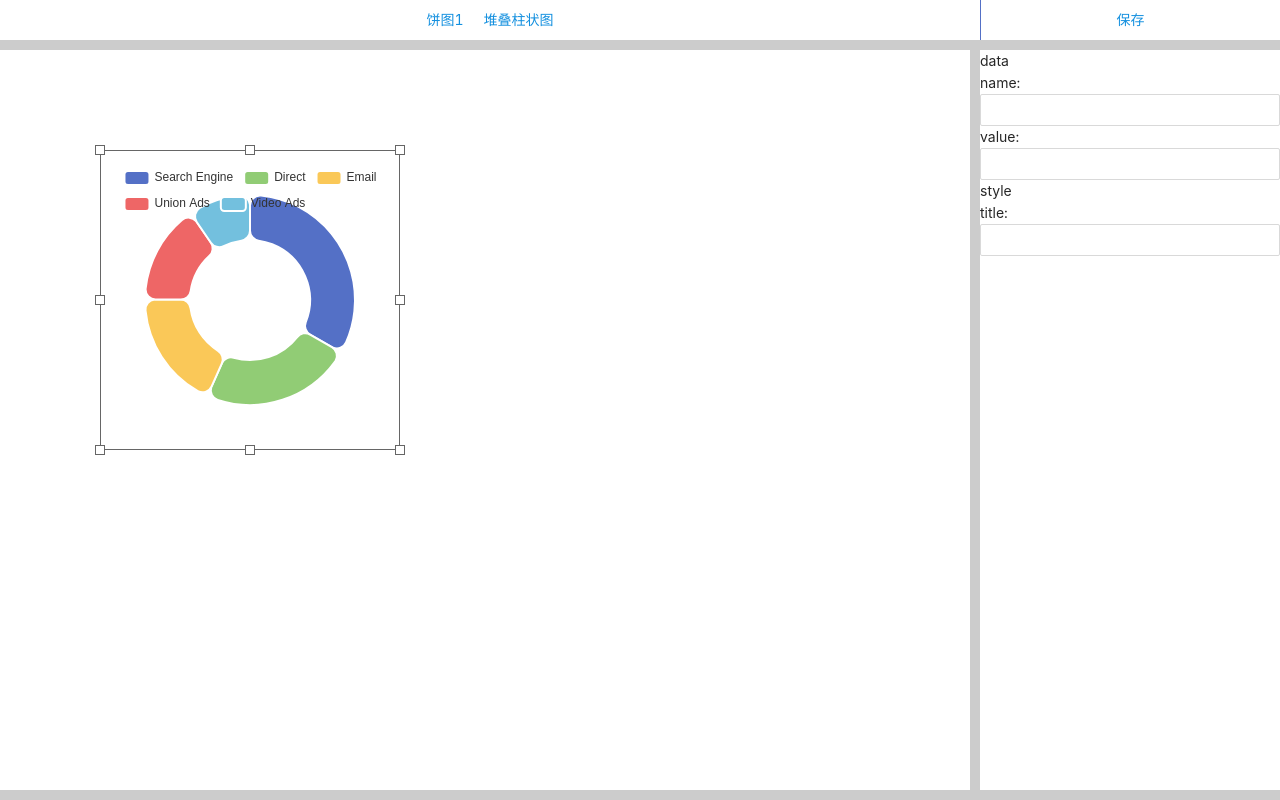
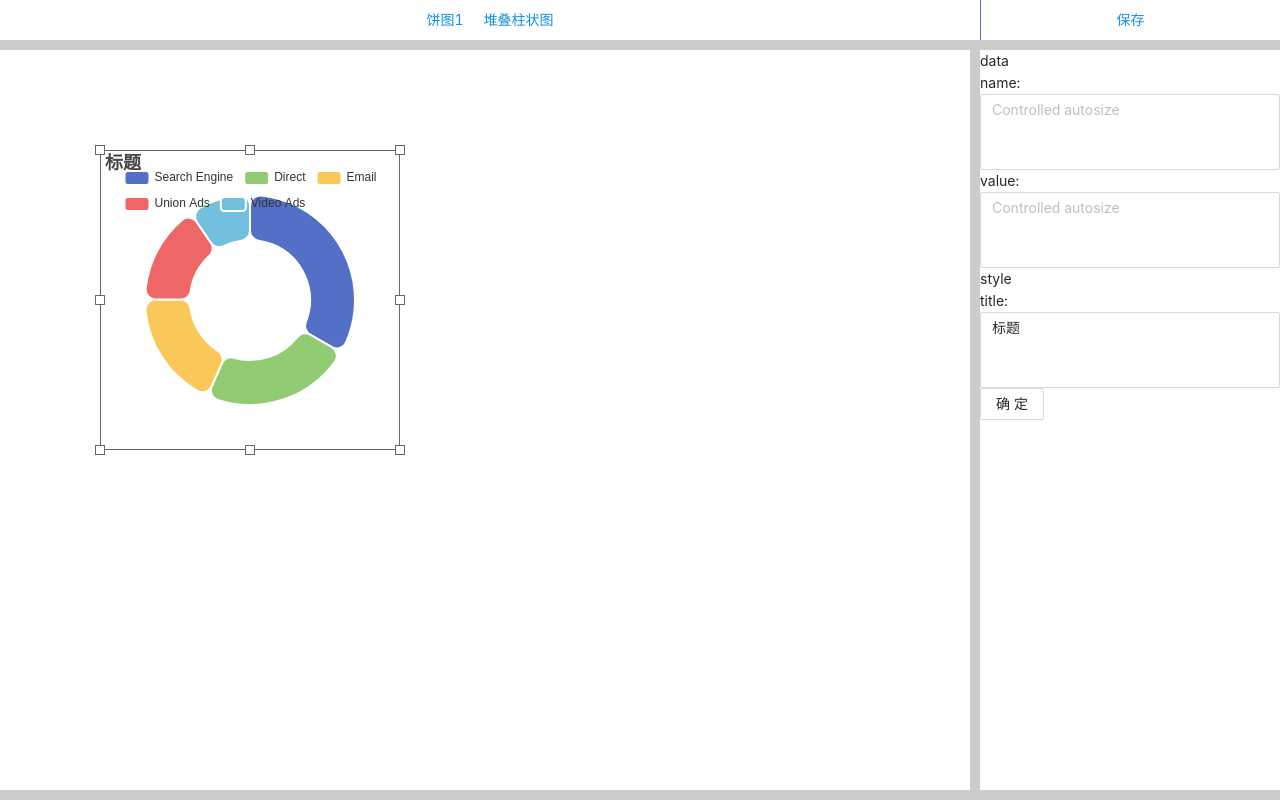
Before and after one commit to ChengTouYuan/drag-chart, a Vue app: page / in a window 1280 px wide. Both pictures are taken after a click on the element "饼图1". Built offline with nearby package versions, Linux system fonts and the light colour scheme.

Commit message:
动态设置title

```diff
--- a/src/charts/Pipe1.vue
+++ b/src/charts/Pipe1.vue
@@ -10,8 +10,8 @@
 import { ref } from "@vue/reactivity"
 import DragBox from "../tools/DragBox.vue"
 import * as echarts from 'echarts'
-import { onMounted } from "@vue/runtime-core";
-import {defineProps} from "vue"
+import { nextTick, onMounted } from "@vue/runtime-core";
+import {defineProps,watch} from "vue"
 import { useStore } from  'vuex'
 
 //利用drag box组件标识是哪一个组件
@@ -22,7 +22,7 @@ const props=defineProps({
 // const store=new useStore();
 // console.log(store.state.option);
 // debugger
-
+const store=new useStore();
 let myChart=ref(null);
 const pipe=ref(null);
 
@@ -32,10 +32,40 @@ onMounted(()=>{
 const resize=(value)=>{
   myChart.resize()
 }
+let data=[
+        { value: 1048, name: 'Search Engine' },
+        { value: 735, name: 'Direct' },
+        { value: 580, name: 'Email' },
+        { value: 484, name: 'Union Ads' },
+        { value: 300, name: 'Video Ads' }
+      ]
+let a=JSON.stringify(data);
+let setOption=props.option['setting'];
+
+
+
+ watch(()=>props.option,
+(curr,prev)=>{
+  console.log(props.option,"pipe1,watch");
+  setOption=props.option['setting'];
+  nextTick(()=>{
+    setBar()
+  })
+},{
+  deep:true,
+  immediate:true
+}
+)
+
+
+
 
 
 function setBar(){
 	let option = {
+    title:{
+      text:setOption.style.title
+    },
   tooltip: {
     trigger: 'item'
   },
@@ -68,13 +98,7 @@ function setBar(){
       labelLine: {
         show: false
       },
-      data: [
-        { value: 1048, name: 'Search Engine' },
-        { value: 735, name: 'Direct' },
-        { value: 580, name: 'Email' },
-        { value: 484, name: 'Union Ads' },
-        { value: 300, name: 'Video Ads' }
-      ]
+      data: data
     }
   ]
 };
--- a/src/components/ChartSetting.vue
+++ b/src/components/ChartSetting.vue
@@ -2,27 +2,57 @@
 
 <template>
   <div class="setting">
-   <div v-for="(value,key,index) in config" :key="index" >
-     <span>{{key}}</span>
+   <div v-for="(value,keys,index) in config" :key="index" >
+     <span>{{keys}}</span>
       <div v-for="(v,k,index) in value" :key="index" class="item">
-         <span>{{k}}:</span><a-input  v-model="value[key]" /></div>
+         <span>{{k}}:</span>
+         <!-- <input  v-model="value[k]" /> -->
+          <a-textarea
+      v-model:value="value[k]"
+      placeholder="Controlled autosize"
+      :auto-size="{ minRows: 3, maxRows: 5 }"
+    />
+         </div>
       </div>
+
+      <a-button  @click="change">确定</a-button>
   </div>
 </template>
-<script lang="ts" setup>
-import { ref } from "vue";
+<script  setup>
+import { ref, watch } from "vue";
+import { useStore } from "vuex";
 //点击图表。将component传入，然后在这边配置参数，弄好后再返回component
 //让画布去渲染
- const value1 = ref<string>('0571');
- const config =ref( {
-   data:{
-     name:"",
-     value:""
-   },
-   style:{
-     title:""
-   }
- })
+//  const config =ref( {
+//    data:{
+//      name:"",
+//      value:""
+//    },
+//    style:{
+//      title:""
+//    }
+//  })
+
+const store =new  useStore();
+let config=ref(null);
+
+watch(()=>store.state.option,
+(curr,prev)=>{
+  console.log(store.state.option,"settingWatch")
+  config.value=store.state.option.setting;
+
+},{
+  deep:true
+}
+)
+// debugger
+// const change=(e)=>{
+
+//   store.commit("updateConfig",store.state.option)
+//    console.log(store.state.option,"change,commit",store.state.config)
+//   // store.commit("setOption",config.value)
+// }
+
 
 </script>
 
--- a/src/components/ChooseChart.vue
+++ b/src/components/ChooseChart.vue
@@ -24,10 +24,12 @@ const chooseChart = (name) => {
     let len = store.state.config.length;
     component = {
       ...component,
-      ...{ top: 100 + len * 10, left: 100 + len * 10 ,id:"chart-"+randomString(5)},
+      ...{ top: 100 + len * 10, left: 100 + len * 10 ,id:"chart-"+randomString(5)
+      },
     };
     // debugger chart-x重复了
     store.commit("pushConfig",component);
+    store.commit("setOption",component)
 };
 
 if (getConfig) {
--- a/src/config/componentsConfig.js
+++ b/src/config/componentsConfig.js
@@ -4,7 +4,16 @@ const componentsConfig = [
     name: "pipe1",
     mean:"饼图1",
     width:300,
-    height:300
+    height:300,
+    setting:{
+      data: {
+        name: "",
+        value: "",
+      },
+      style: {
+        title: "标题",
+      },
+    }
   },{
     name: "bar1",
     mean:"堆叠柱状图",
--- a/src/store/index.js
+++ b/src/store/index.js
@@ -5,13 +5,6 @@ export default createStore({
   state: {
     config: [], //用于起初控制渲染
     option: {}, //中转option  一次性渲染页面时，这就是确定当前option个的位置
-    finallyConfig: [], //用于保存最终保存结果时候的数据
-
-    currOption: {},
-
-    chooseConfig: [],
-
-    allNull: [],
   },
   //
   // 修改变量（state不能直接赋值修改，只能通过mutations）
@@ -27,13 +20,17 @@ export default createStore({
       let index = state.config.findIndex((item) => {
         return item.id == value.id;
       });
-
       if (!value["delete"]) {
         state.config.splice(index, 1, value);
       } else {
         state.config.splice(index, 1);
       }
     },
+
+    setOption(state,value){
+      state.option=value;
+    },
+
   },
   // mutations的值由actions传入
   actions: {},
--- a/src/tools/DragBox.vue
+++ b/src/tools/DragBox.vue
@@ -42,7 +42,8 @@ const getBoundingRect = (w, h, t, l) => {
   returnData["left"] = l;
 curr={...props.option,...returnData}
 // console.log(curr)
-store.commit("updateConfig", curr);
+store.commit("updateConfig", curr);//更新配置
+store.commit("setOption",curr);//点击获取当前配置 setting
 
 };
 const rightClick=(e)=>{
```
Also changed, not shown: src/components/ChartCanvas.vue (+10 -0 lines), 1 other file (tests, documents, lock files or other folders).
